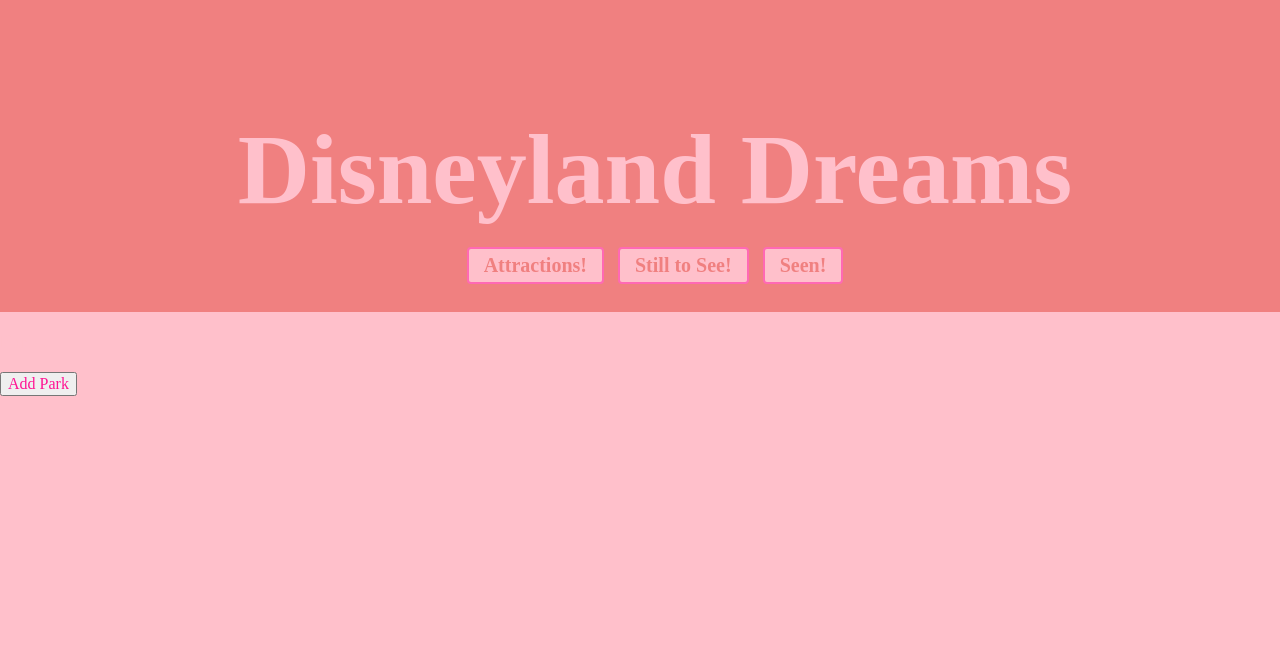
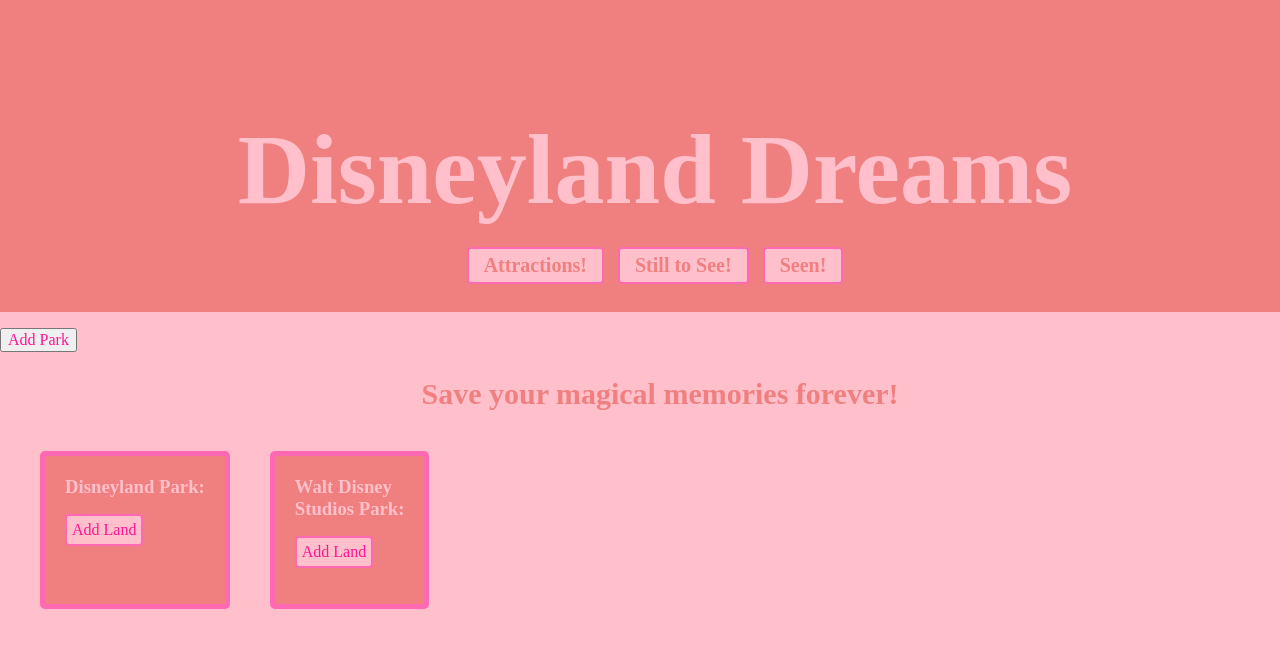
Before and after one commit to ruthierutho/disneyland_bucketlist_python_project, a Flask app: template templates/parks/index.html in a window 1280 px wide. Shown: the top 648 px of the page. Run offline with Flask 2, Linux system fonts and the light colour scheme; the template is opened without the code that fills it, so the values that code supplies are empty.

Commit message:
refactor parks

```diff
--- a/templates/parks/index.html
+++ b/templates/parks/index.html
@@ -1,16 +1,55 @@
 {% extends 'base.html' %}
 
 {% block content %}
-    <h3>Parks</h3>
+
 
     <p>
         <button><a class = "linkb" href="/parks/new">Add Park</a></button>
     </p>
-    <ul>
-        {% for park in all_parks %}
-        <li><a class = "link" href="/parks/{{park.id}}">{{ park.name }}</a></li>
 
+<h2 class = "pagetitle">Save your magical memories forever!</h2>
+<section class = "featured">
+   <div class = "parkland">
+    <h3 class = "plheader">Disneyland Park:</h3>
+    <ul class = "list">
+        {% for land in lands if land.park.name == "Disneyland Park" %}
+        <li><a class = "link" href="/lands/{{land.id}}">{{ land.name }}</a>
+           <p>
+            {% if land.visited == True %}
+                -Seen!
+            {% else %}
+                -Still to see!
+            {% endif %}
+
+           </p>
+        </li>
+        {% endfor %}
+    </ul>
+    <p>
+        <button class = "button"><a class = "linkb" href="/lands/new">Add Land</a></button>
+     </p>
+    </div>
+    <div class = "parkland">
+    <h3 class = "plheader">Walt Disney</h3>
+    <h3 class = "plheader">Studios Park:</h3>
+    <ul class = "list">
+        {% for land in lands if land.park.name == "Walt Disney Studios Park" %}
+        <li><a class = "link" href="/lands/{{land.id}}">{{ land.name }}</a>
+           <p>
+            {% if land.visited == True %}
+                -Seen!
+            {% else %}
+                -Still to see!
+            {% endif %}
+           </p>
+        </li>
         {% endfor %}
     </ul>
 
+    <p>
+        <button class = "button"><a class = "linkb" href="/lands/new">Add Land</a></button>
+    </p>
+    </div>
+</section>
+
 {% endblock content %}
```
